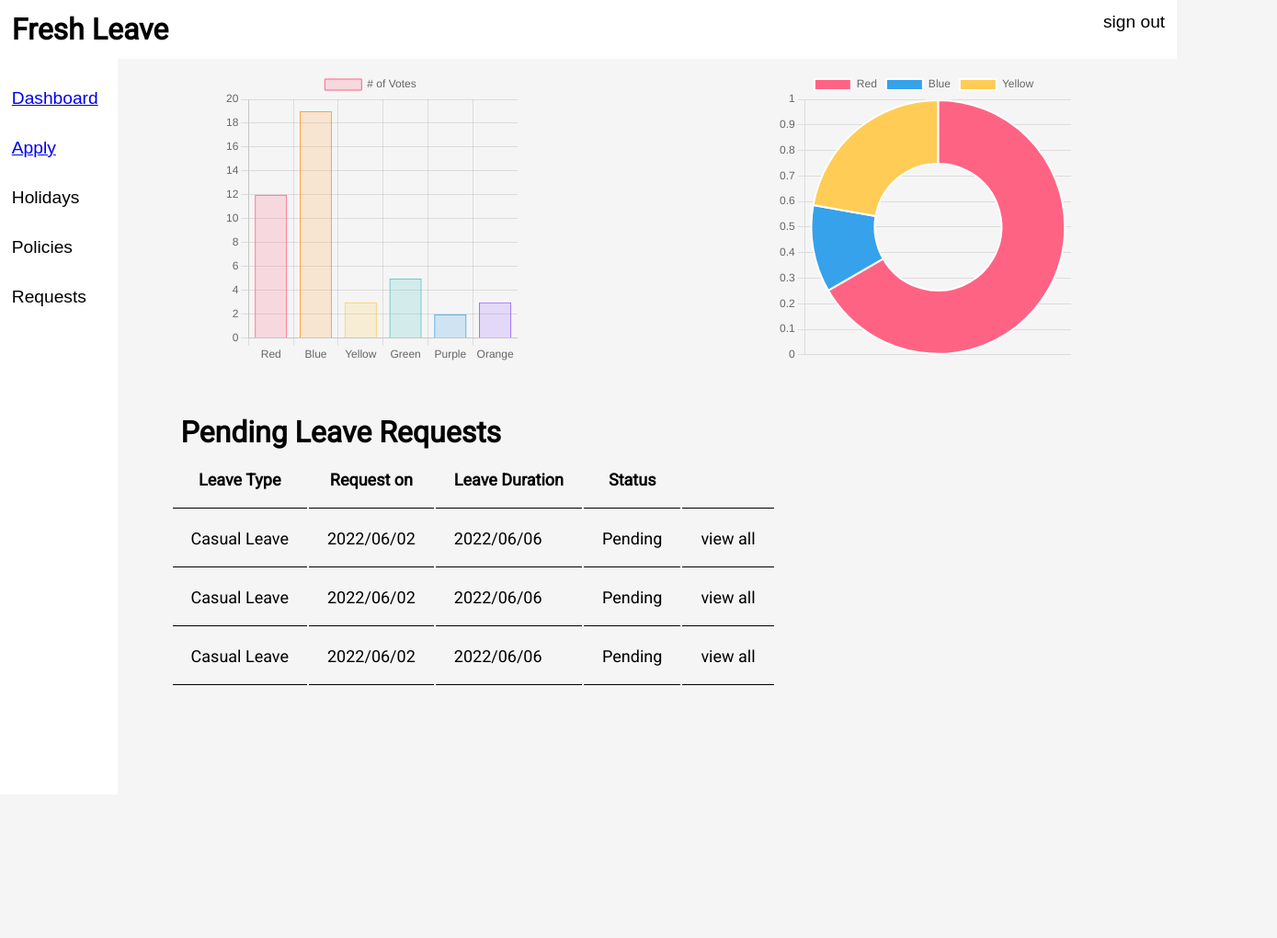
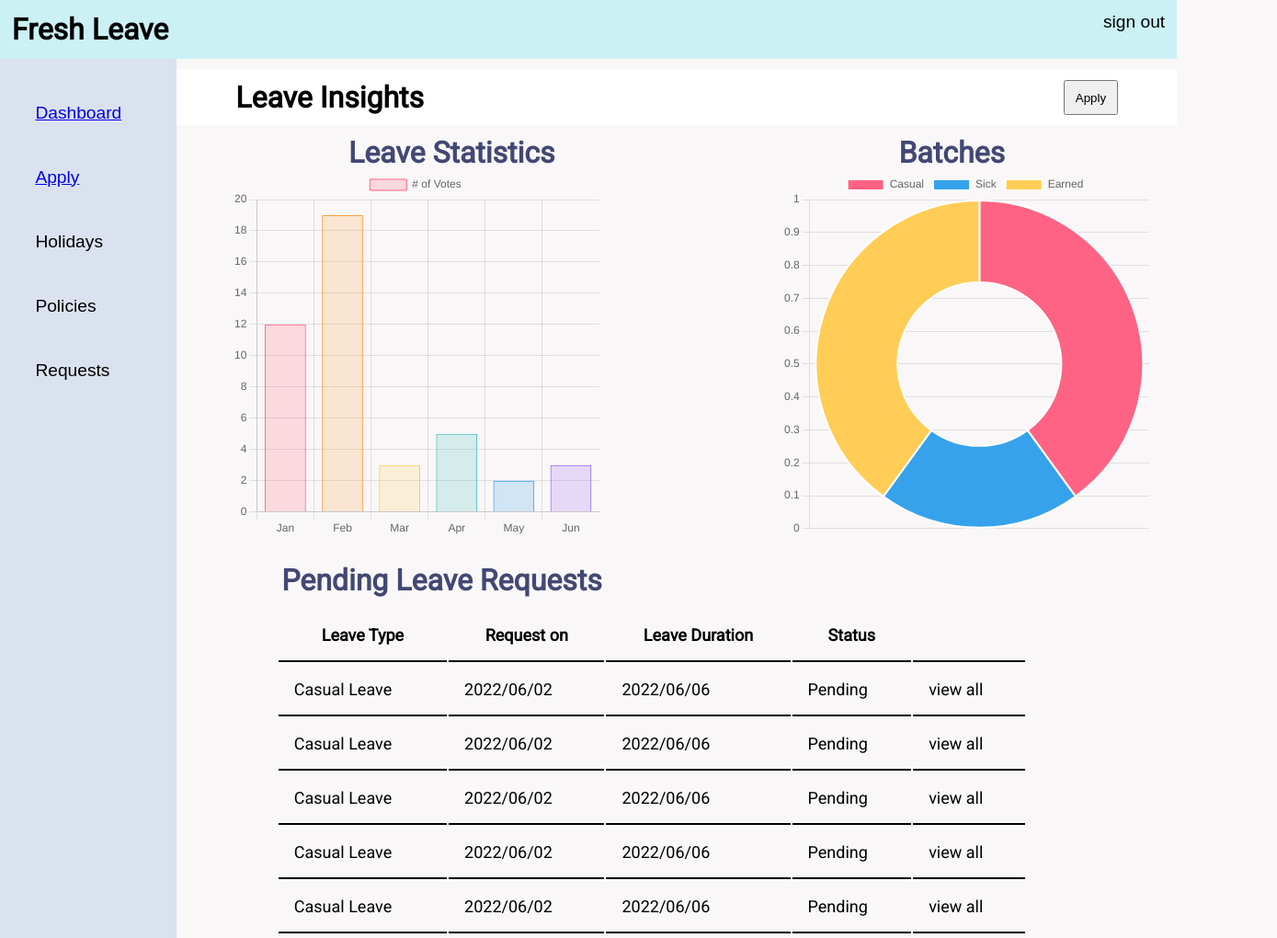
Before and after one commit to cyber-sparky/leaveManagementUi, a website: page index.html in a window 1280 px wide. Shown: the top 1020 px of the page at 92% size, 1389 px wide, since content can reach past the window. Before the commit the page ends 864 px from the top, so only its background shows below. Drawn offline with nearby package versions, Linux system fonts and the light colour scheme.

Commit message:
admin side updated
employee list, leave types, roles pages for admin created. will be using for maven project

```diff
--- /dev/null
+++ b/assets/css/admin.css
@@ -0,0 +1,15 @@
+body {
+    background-color: #f9f7f7;
+    overflow-x: hidden;
+  }
+  td,th{
+    border: 2px solid black;
+    padding: 17px;
+    font-size: large;
+    border-bottom: 2px solid black;
+  }
+  table,.titleList{
+    border-collapse: collapse;
+    margin-left: 5%;
+    margin-top: 2%;
+  }
--- a/assets/css/apply.css
+++ b/assets/css/apply.css
@@ -1,5 +1,5 @@
 body{
-    background-color: whitesmoke;
+    background-color: #E3FDFD;
 }
 form,h1,textarea{
     font-family: "Roboto", sans-serif;
--- a/assets/css/header.css
+++ b/assets/css/header.css
@@ -4,29 +4,36 @@
   box-sizing: border-box;
 }
 body {
-  /* background-color: whitesmoke; */
+  /* background-color: #00ADB5; */
   font-family: "Roboto", sans-serif;
 }
 header {
   display: flex;
   justify-content: space-between;
-  background-color: white;
+  background-color: #CBF1F5;
   padding: 1%;
 }
 aside {
-  height: 100vh;
+  min-height: 100vh;
   position: absolute;
-  width: 10%;
-  background-color: white;
+  width: 15%;
+  background-color: #DBE2EF;
+  padding-bottom:900px;
+  /* border: 2px solid black; */
+
 }
 aside > ul > button {
   margin-top: 25%;
-  padding-left: 10%;
+  padding-left: 20%;
   font-size: larger;
   background-color: transparent;
   border: none;
   flex-direction: row;
   display: flex;
+  text-align: center;
+  /* padding-left: 5%; */
+  /* border: 2px solid black; */
+
 }
 .signout {
   font-size: larger;
@@ -34,9 +41,7 @@ aside > ul > button {
   border: none;
 }
 main {
-  position: relative;
-  margin-left: 10%;
+  margin-left: 15%;
   padding-top: 1%;
-  background-color: whitesmoke;
-  /* background-color: aqua; */
+  background-color: #F9F7F7;
 }
--- a/assets/css/index.css
+++ b/assets/css/index.css
@@ -1,27 +1,63 @@
-
-body{
-    background-color: whitesmoke;
+body {
+  background-color: #f9f7f7;
+  overflow-x: hidden;
 }
 .bars {
-  display: flex;
-  width: 100%;
-  height: 40vh;
-  justify-content: space-between;
+  width: 110%;
+  height: 50vh;
+  display: grid;
+  grid-template-areas: 'boxchart doughnutChart';
 }
 .bars > canvas {
   margin-right: 10%;
   margin-left: 10%;
+  /* background-color: white; */
+  /* width: 210px; */
+}
+#myChart{
+  grid-area: boxchart;
+}
+#doughnutChart{
+  grid-area: doughnutChart;
+}
+table {
+  margin-top: 2%;
+  width: 150%;
 }
 th,
 td {
-  border-bottom: 1px solid black;
-  padding: 20px;
-    font-size: large;
+  padding: 17px;
+  font-size: large;
+  border-bottom: 2px solid black;
+  margin: 0px;
 }
-.pendingReqTitle{
-    margin-top: 5%;
-    margin-left: 1%;
+.pendingReqTitle {
+  margin-top: 5%;
+  margin-left: 1%;
+  color: #424874;
 }
-.pendingReq{
+.pendingReq {
+  margin-left: 10%;
+
+  width: 50%;
+}
+.barsTitles {
+  display: flex;
+  justify-content: space-around;
+  color: #424874;
+}
+.leaveInsights {
+  display: flex;
+  justify-content: space-between;
+  background-color: white;
+  margin-bottom: 1%;
+  padding: 1%;
+}
+.leaveInsights > h1 {
   margin-left: 5%;
 }
+.leaveInsights > button {
+  margin-right: 5%;
+  padding-left: 1%;
+  padding-right: 1%;
+}
--- a/index.html
+++ b/index.html
@@ -12,6 +12,7 @@
     <link rel="preconnect" href="https://fonts.gstatic.com" crossorigin>
     <link rel="stylesheet" href="./assets/css/header.css">
     <link href="https://fonts.googleapis.com/css2?family=Poppins&family=Roboto&display=swap" rel="stylesheet">
+
 </head>
 
 <body>
@@ -26,14 +27,21 @@
     <aside>
         <ul>
             <button type="button" class="btn btn-light"><a href="#">Dashboard</a></button>
-            <button type="button" class="btn btn-light"><a href="./assets/pages/apply.html" target="_blank"
-                    rel="noopener noreferrer">Apply</a></button>
+            <button type="button" class="btn btn-light"><a href="./assets/pages/apply.html">Apply</a></button>
             <button type="button" class="btn btn-light">Holidays</button>
             <button type="button" class="btn btn-light">Policies</button>
             <button type="button" class="btn btn-light">Requests</button>
         </ul>
     </aside>
     <main>
+        <div class="leaveInsights">
+            <h1>Leave Insights</h1>
+            <button>Apply</button>
+        </div>
+        <div class="barsTitles">
+            <h1>Leave Statistics</h1>
+            <h1>Batches</h1>
+        </div>
         <div class="bars">
             <canvas id="myChart" style="display: block; width: 55px; height: 55px;"></canvas>
             <canvas id="doughnutChart" style="display: block; width: 55px; height: 55px;"></canvas>
@@ -48,6 +56,20 @@
                     <th>Leave Duration</th>
                     <th>Status</th>
                     <th></th>
+                </tr>
+                <tr>
+                    <td>Casual Leave</td>
+                    <td>2022/06/02</td>
+                    <td>2022/06/06</td>
+                    <td>Pending</td>
+                    <td>view all</td>
+                </tr>
+                <tr>
+                    <td>Casual Leave</td>
+                    <td>2022/06/02</td>
+                    <td>2022/06/06</td>
+                    <td>Pending</td>
+                    <td>view all</td>
                 </tr>
                 <tr>
                     <td>Casual Leave</td>
@@ -85,7 +107,7 @@
         new Chart(ctx, {
             type: 'bar',
             data: {
-                labels: ['Red', 'Blue', 'Yellow', 'Green', 'Purple', 'Orange'],
+                labels: ['Jan', 'Feb', 'Mar', 'Apr', 'May', 'Jun'],
                 datasets: [{
                     label: '# of Votes',
                     data: [12, 19, 3, 5, 2, 3],
@@ -117,15 +139,15 @@
         });
         new Chart(doughnutChart, {
             type: 'doughnut',
-            data: data = {
+            data: {
                 labels: [
-                    'Red',
-                    'Blue',
-                    'Yellow'
+                    'Casual',
+                    'Sick',
+                    'Earned'
                 ],
                 datasets: [{
                     label: 'My First Dataset',
-                    data: [300, 50, 100],
+                    data: [10, 5, 10],
                     backgroundColor: [
                         'rgb(255, 99, 132)',
                         'rgb(54, 162, 235)',
```
Also changed, not shown: assets/pages/admin/employeeList.html (added, +74 -0 lines), assets/pages/admin/leaveTypes.html (added, +66 -0 lines), assets/pages/admin/roles.html (added, +71 -0 lines).
